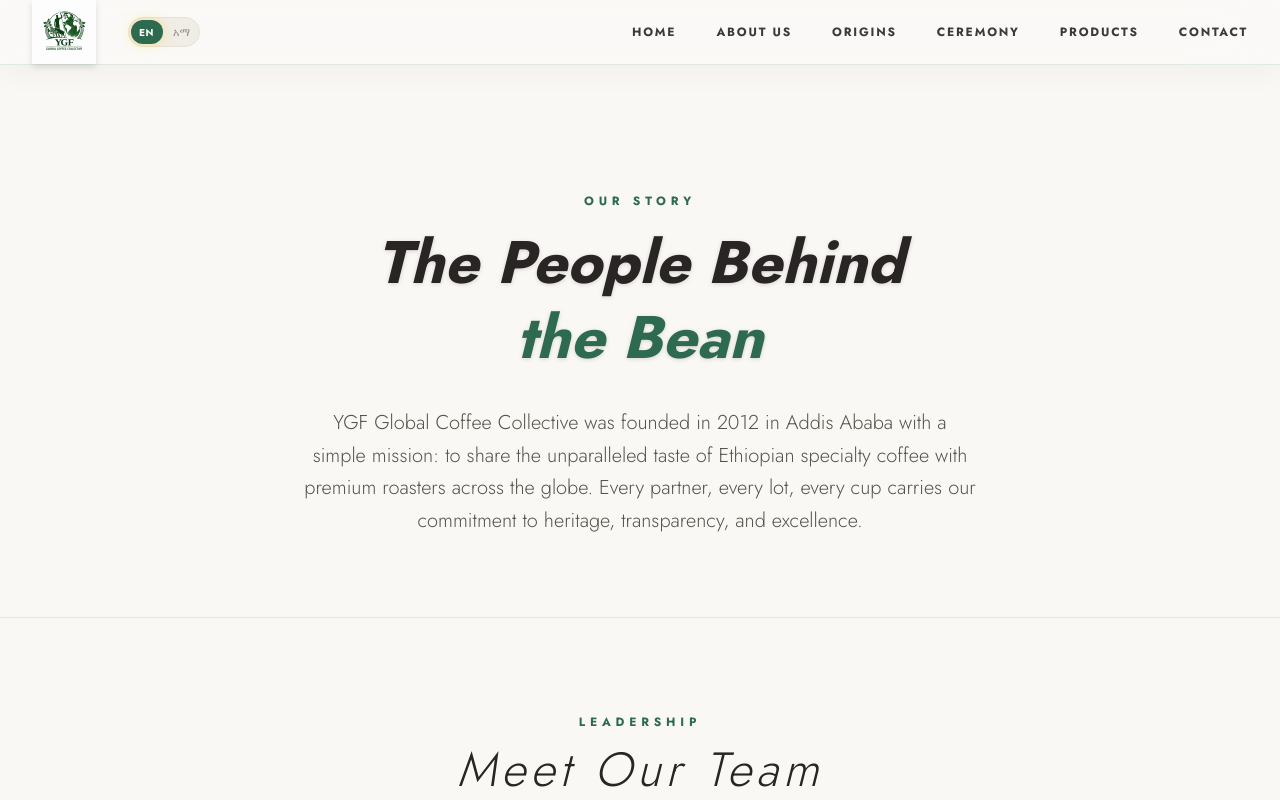
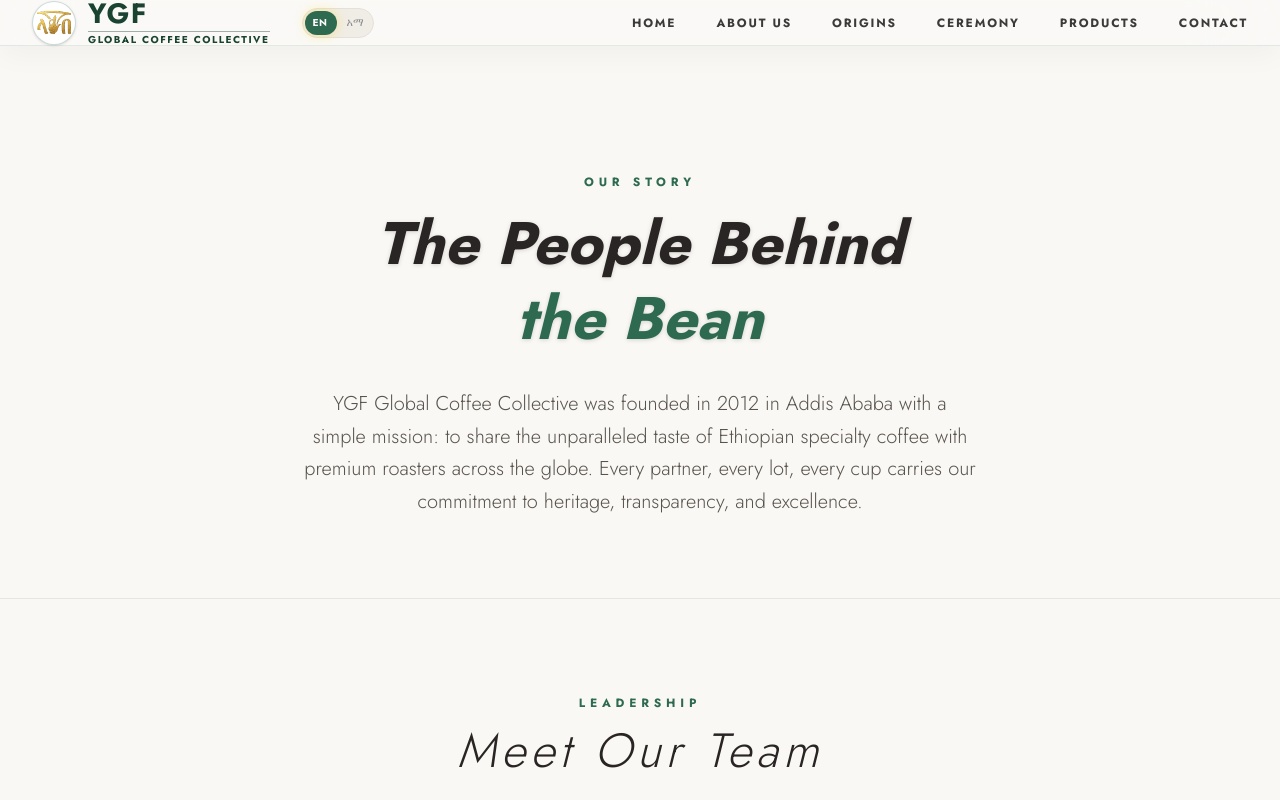
Before and after one commit to Bemnet313/ygf-coffee, a Next.js app: page /about in a window 1280 px wide. Shown: the top 800 px of the page. Built offline with nearby package versions, Linux system fonts and the light colour scheme.

Commit message:
Update navbar logo to use clean text and small icon layout

```diff
--- a/components/Navbar.tsx
+++ b/components/Navbar.tsx
@@ -41,15 +41,23 @@ const Navbar = () => {
             >
                 <div className="max-w-7xl mx-auto px-4 sm:px-6 lg:px-8 flex justify-between items-center">
                     <div className="flex items-center space-x-4 md:space-x-8">
-                        <Link href="/" className="flex-shrink-0 cursor-pointer">
-                            <Image
-                                src="/images/ygf-logo.jpeg"
-                                alt="YGF Coffee"
-                                width={180}
-                                height={62}
-                                className="h-14 md:h-16 w-auto object-contain drop-shadow-md"
-                                priority
-                            />
+                        <Link href="/" className="flex flex-row items-center gap-3 cursor-pointer group">
+                            <div className="relative w-10 h-10 md:w-11 md:h-11 overflow-hidden rounded-full border border-primary/20 shadow-sm group-hover:border-primary/50 transition-colors bg-white">
+                                <Image
+                                    src="/icon.png"
+                                    alt="YGF Coffee Icon"
+                                    fill
+                                    className="object-cover p-1"
+                                    priority
+                                />
+                            </div>
+                            <div className="flex flex-col text-[#1B4332]">
+                                <span className="font-[family:var(--font-bodoni)] text-2xl md:text-[28px] leading-none font-bold tracking-wider">YGF</span>
+                                <div className="h-[1px] w-full bg-[#1B4332]/40 my-[3px]"></div>
+                                <span className="font-sans text-[0.5rem] md:text-[10px] font-bold tracking-[0.15em] leading-none uppercase">
+                                    Global Coffee Collective
+                                </span>
+                            </div>
                         </Link>
 
                         <div className="hidden sm:block">
```
